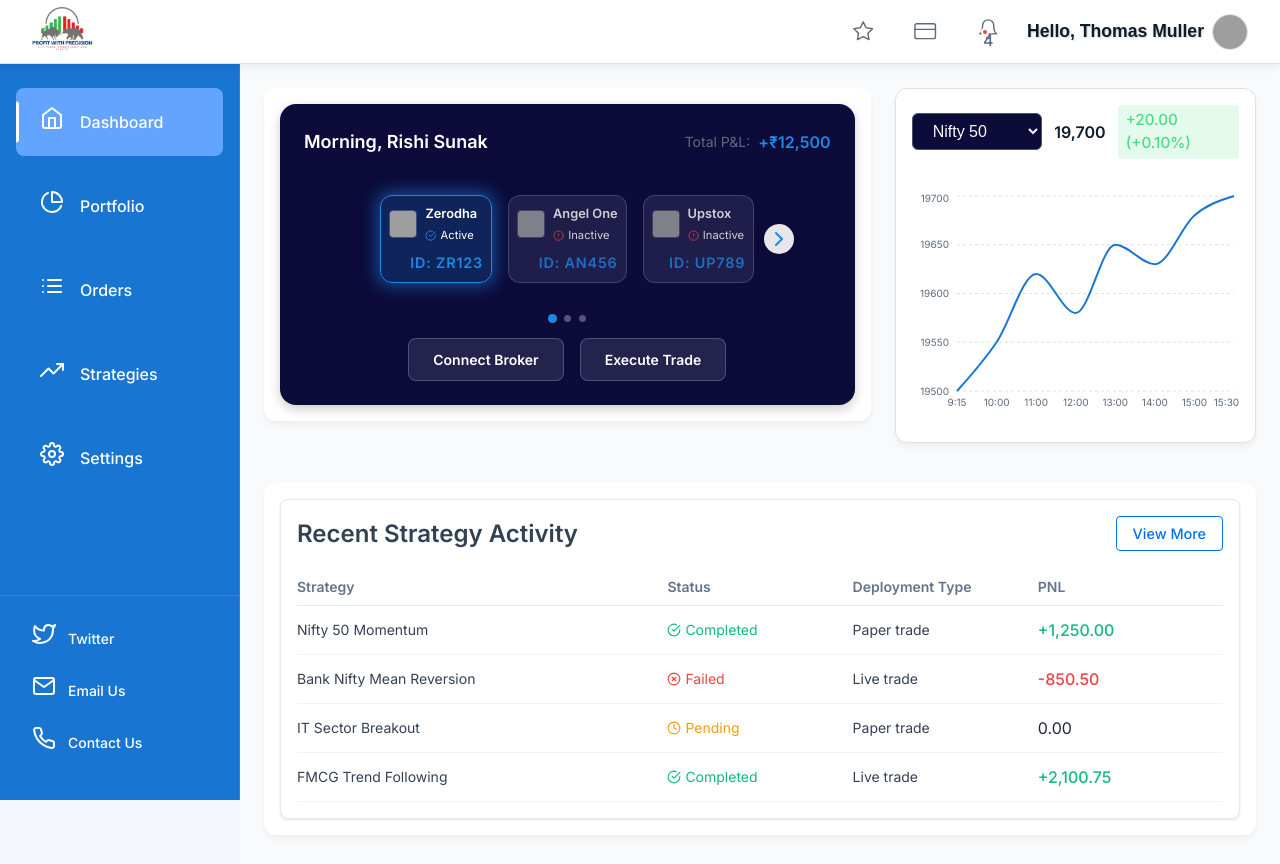
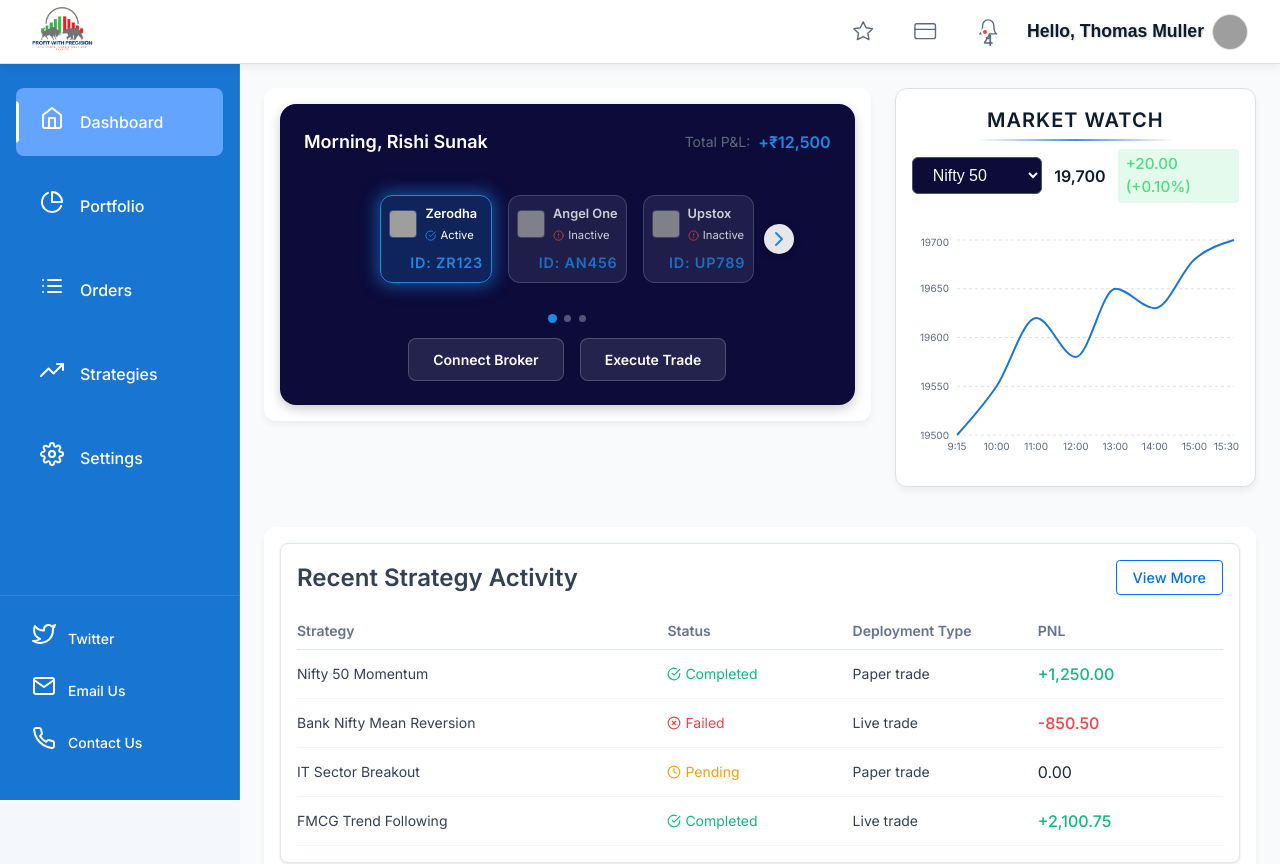
Before and after one commit to sudhanshu2070/last-trade, a React (Vite) app: page / in a window 1280 px wide. Shown: the top 864 px of the page. Built offline with nearby package versions, Linux system fonts and the light colour scheme; grey boxes are pictures that could not be loaded.

Commit message:
Dashboard changes 0.9

```diff
--- a/src/components/MarketSection/MarketSection.module.css
+++ b/src/components/MarketSection/MarketSection.module.css
@@ -22,12 +22,33 @@
     margin-bottom: 2rem;
   }
 
-  .title {
-    font-size: 1.25rem;
-    font-weight: 600;
-    color: var(--text-primary);
-    margin: 0 0 0.25rem 0;
-  }
+.titleContainer {
+  text-align: center;
+  margin-bottom: 0.5rem;
+  width: 100%;
+  position: relative;
+}
+
+.title {
+  font-size: 1.25rem;
+  font-weight: 700;
+  color: var(--text-primary);
+  margin: 0;
+  letter-spacing: 1px;
+  text-transform: uppercase;
+  position: relative;
+  display: inline-block;
+  padding: 0 1rem;
+}
+
+.titleUnderline {
+  height: 2px;
+  width: 60%;
+  background: linear-gradient(90deg, transparent, var(--primary-main), transparent);
+  margin: 0.25rem auto 0;
+  opacity: 0.8;
+}
+
 
   .priceInfo {
     display: flex;
@@ -48,12 +69,6 @@
     transition: all 0.2s ease;
     min-width: 120px;
   }
-
-  /* .indexDropdown:focus {
-    outline: none;
-    box-shadow: 0 0 0 2px rgba(30, 136, 229, 0.5);
-    border-color: rgb(96, 165, 250);
-  } */
 
   /* Custom Dropdown Arrow */
   .indexDropdown::after {
--- a/src/components/MarketSection/MarketSection.tsx
+++ b/src/components/MarketSection/MarketSection.tsx
@@ -60,7 +60,12 @@ const MarketSection: React.FC = () => {
 
   return (
     <div className={styles.marketContainer}>
-      {/* <h3 className={styles.title}>Market Watch</h3> */}
+      <div className={styles.titleContainer}>
+          <h3 className={styles.title}>
+            MARKET WATCH
+          </h3>
+          <div className={styles.titleUnderline}></div>
+        </div>
       <div className={styles.header}>
         <div className={styles.priceInfo}>
           {/* Dropdown for Index Selection */}
```
